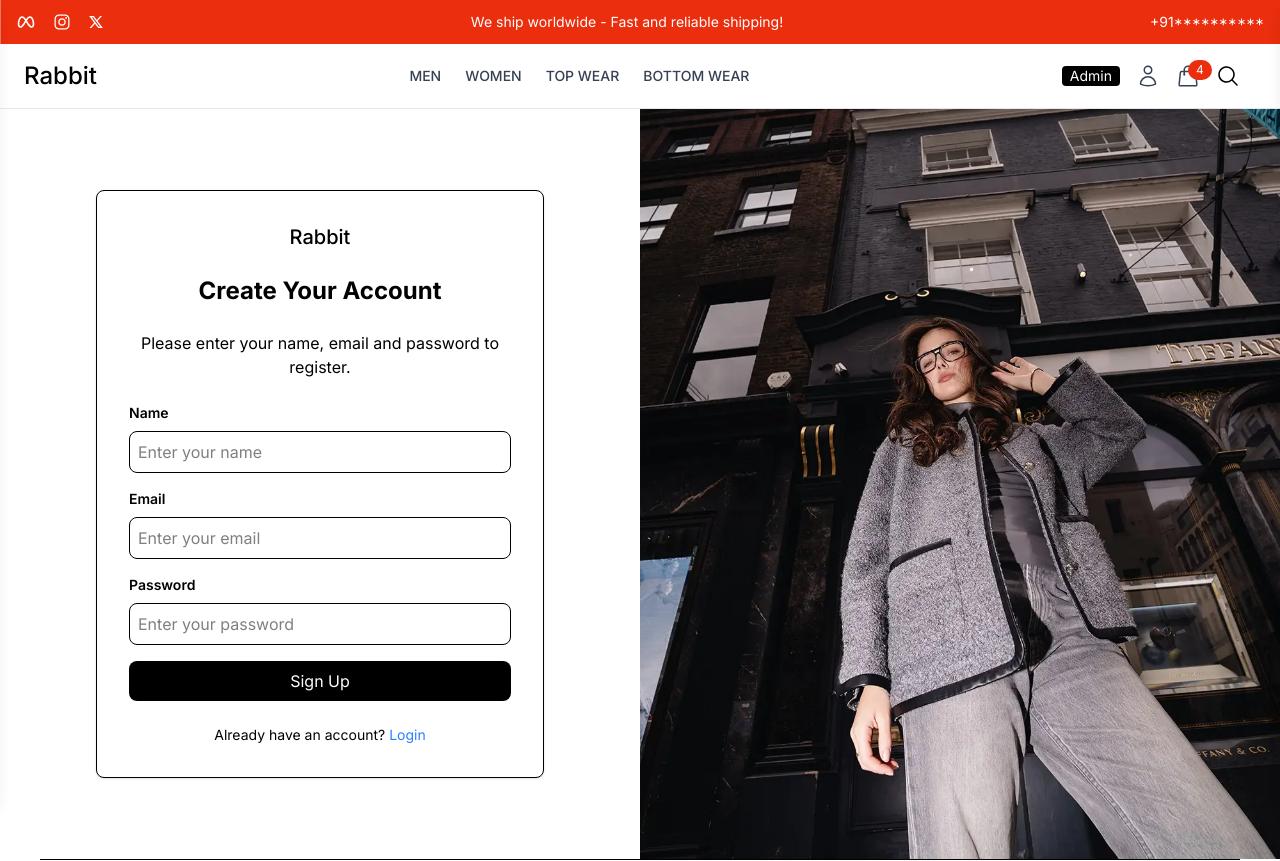
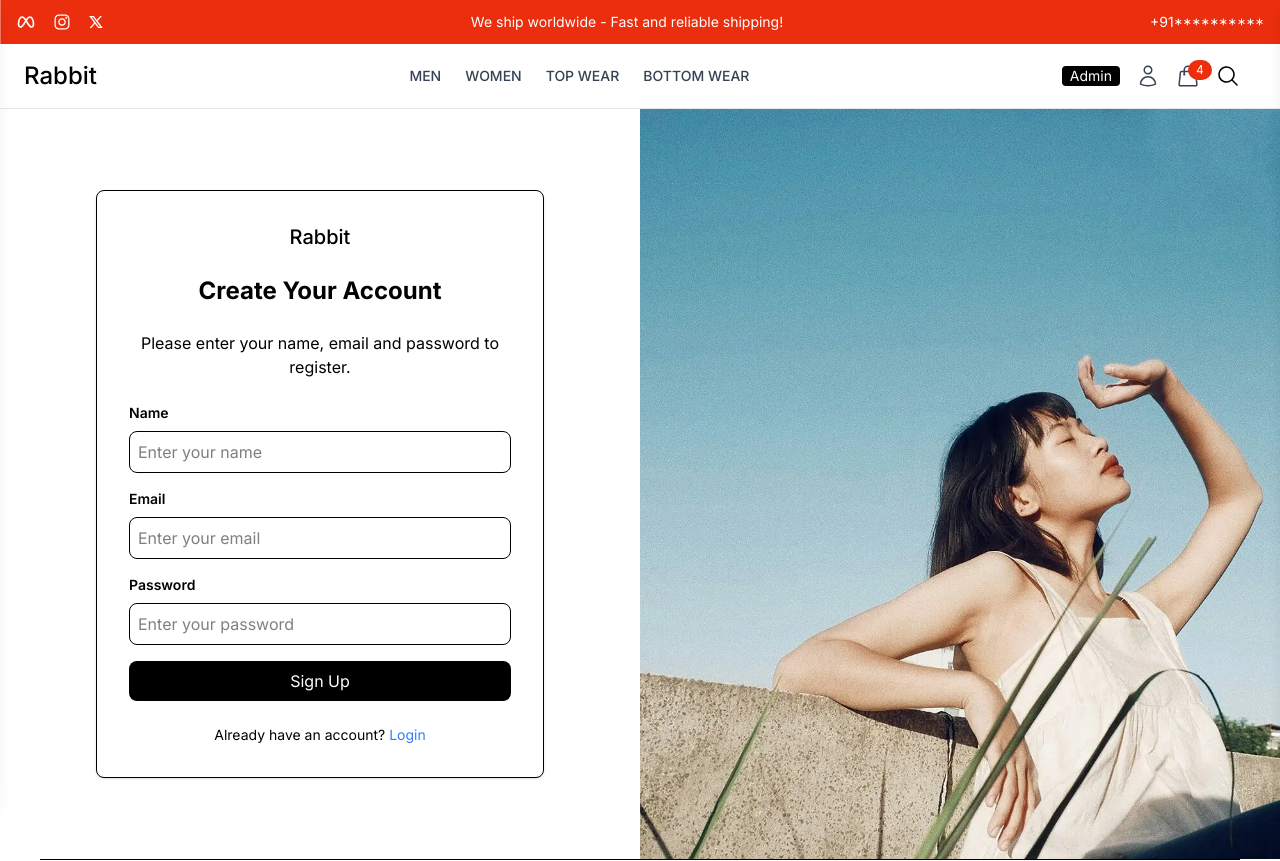
Before and after one commit to hridik-suresh/Rabbit-Co, a React (Vite) app in the folder frontend/vite-project/: page /register in a window 1280 px wide. Shown: the top 861 px of the page. Built offline with nearby package versions, Linux system fonts and the light colour scheme.

Commit message:
Update registration page to use new assets and dispatch registration action

```diff
--- a/frontend/vite-project/src/pages/Register.jsx
+++ b/frontend/vite-project/src/pages/Register.jsx
@@ -1,16 +1,19 @@
 import { useState } from "react";
 import { Link } from "react-router-dom";
 
-import login from "../assets/login.webp";
+import register from "../assets/register.webp";
+import { registerUser } from "../redux/slices/authSlice";
+import { useDispatch } from "react-redux";
 
 function Register() {
   const [name, setName] = useState("");
   const [email, setEmail] = useState("");
   const [password, setPassword] = useState("");
+  const dispatch = useDispatch();
 
   const handleSubmit = (e) => {
     e.preventDefault();
-    // Handle registration logic here
+    dispatch(registerUser({ name, email, password }));
   };
 
   return (
@@ -77,7 +80,7 @@ function Register() {
       <div className="hidden md:block md:w-1/2 bg-gray-800">
         <div className="h-full flex flex-col justify-center items-center">
           <img
-            src={login}
+            src={register}
             alt="Login"
             className="h-[750px] w-full object-cover"
           />
```
